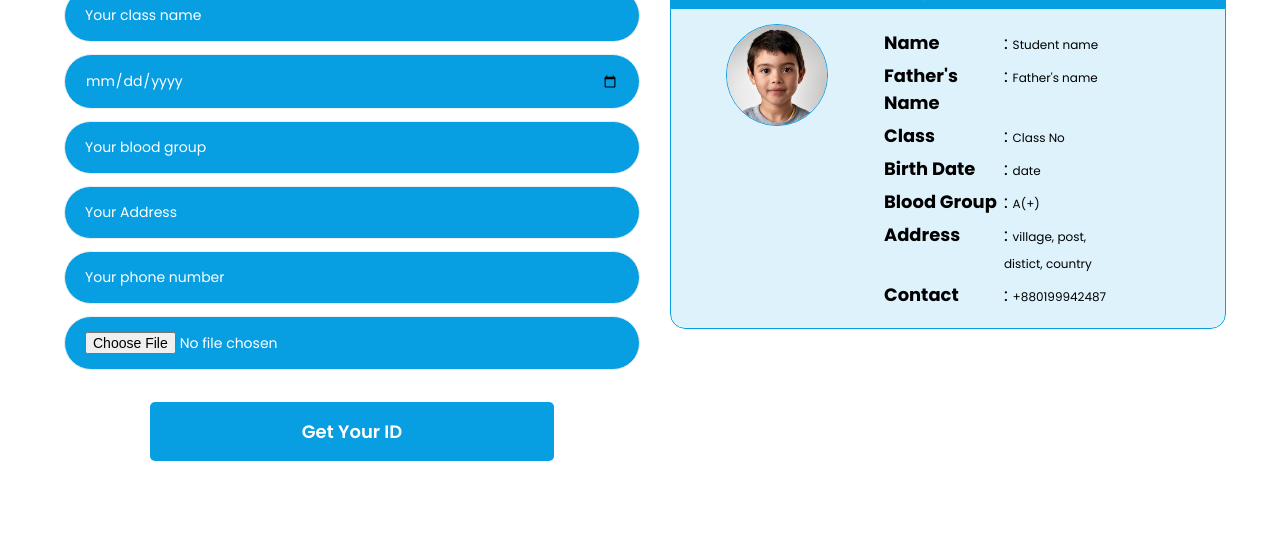
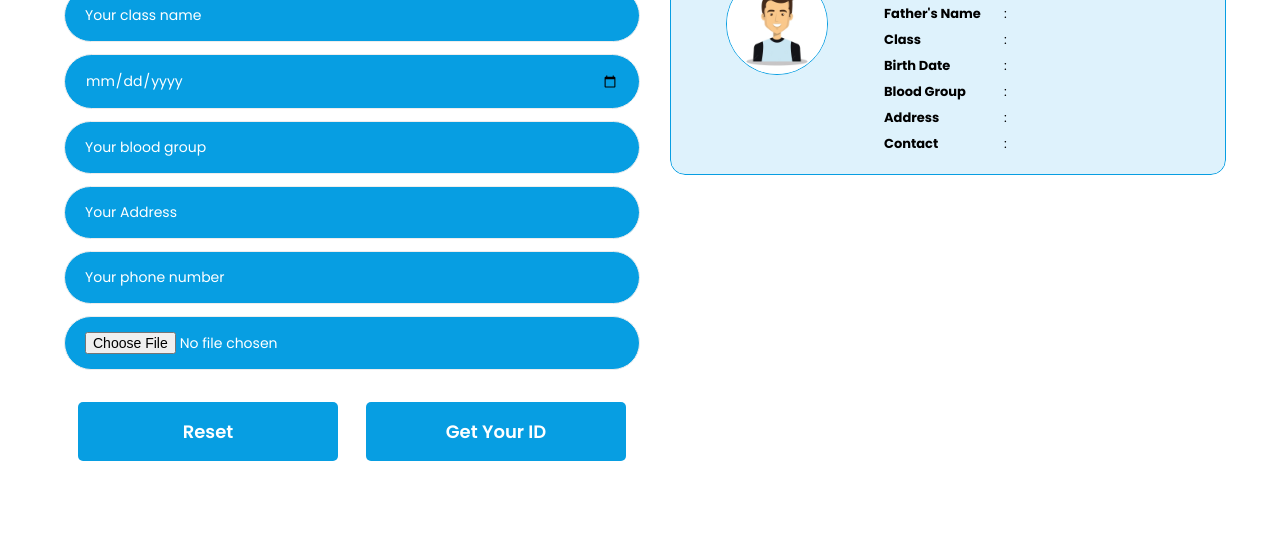
Before and after one commit to khayrul200822/ID-card-maker.github.io, a plain HTML site: page index.html in a window 1280 px wide. Shown: the part 341-900 px from the top of the page. Drawn offline with Linux system fonts and the light colour scheme.

Commit message:
style updated

```diff
--- a/index.html
+++ b/index.html
@@ -24,7 +24,11 @@
                         <input type="number" placeholder="Your phone number" id="phoneNumber" required>
                         <input type="file" accept=".jpg, .jpeg, .png" placeholder="Your phone number"
                             id="idProfileImage" required>
-                        <button id="submit_button" type="submit">Get Your ID</button>
+                            <div class="action_button">
+                                <button id="resetButton" type="reset">Reset</button>
+                                <button id="submit_button" type="submit">Get Your ID</button>
+                            </div>
+
                     </form>
                     <div class="output_id">
                         <div class="main_id_card">
@@ -39,37 +43,37 @@
                             </div>
                             <div class="id_card_body">
                                 <div class="id_profile_img">
-                                    <img id="student_image" src="img/child.jpg" alt="img/child.jpg">
+                                    <img id="student_image" src="img/student.png" alt="img/student.jpg">
                                 </div>
                                 <table class="id_profile_content">
                                     <tr>
                                         <td><b>Name</b></td>
-                                        <td>: <span id="id_name">Student name</span></td>
+                                        <td>: <span id="id_name"></span></td>
 
                                     </tr>
                                     <tr>
                                         <td><b>Father's Name</b></td>
-                                        <td>: <span id="id_father_name">Father's name</span></td>
+                                        <td>: <span id="id_father_name"></span></td>
                                     </tr>
                                     <tr>
                                         <td><b>Class</b></td>
-                                        <td>: <span id="id_class_name">Class No</span></td>
+                                        <td>: <span id="id_class_name"></span></td>
                                     </tr>
                                     <tr>
                                         <td><b>Birth Date</b></td>
-                                        <td>: <span id="id_birthdate">date</span></td>
+                                        <td>: <span id="id_birthdate"></span></td>
                                     </tr>
                                     <tr>
                                         <td><b>Blood Group</b></td>
-                                        <td>: <span id="id_bloodGroup">A(+)</span></td>
+                                        <td>: <span id="id_bloodGroup"></span></td>
                                     </tr>
                                     <tr>
                                         <td><b>Address</b></td>
-                                        <td>: <span id="id_address">village, post, distict, country</span></td>
+                                        <td>: <span id="id_address"></span></td>
                                     </tr>
                                     <tr>
                                         <td><b>Contact</b></td>
-                                        <td>: <span id="id_contact">+880199942487</span></td>
+                                        <td>: <span id="id_contact"></span></td>
                                     </tr>
                                 </table>
                             </div>
--- a/main.js
+++ b/main.js
@@ -10,6 +10,7 @@ const addressInput = document.getElementById("address");
 const phoneNumberInput = document.getElementById("phoneNumber");
 const idImageInput = document.getElementById("idProfileImage");
 const studentFrom = document.getElementById("studentFrom");
+const resetButton = document.getElementById("resetButton");
 
 //output elements
 const nameOutput =document.getElementById("id_name");
@@ -21,17 +22,14 @@ const addressOutput = document.getElementById("id_address");
 const phoneNumberOutput = document.getElementById("id_contact");
 const studentIdImage = document.getElementById("student_image");
 let imgOutput;
+let imageURL;
 idImageInput.addEventListener("input", () => {
     console.log("File input changed");
     if (idImageInput.files.length) {
-        console.log("File selected:", idImageInput.files[0].name);
+
         let selectedImage = idImageInput.files[0];
         // Create a temporary URL for the selected image
-        const imageURL = URL.createObjectURL(selectedImage);
-
-        // Set the temporary URL as the src attribute
-        studentIdImage.src = imageURL;
-
+        imageURL = URL.createObjectURL(selectedImage);
 
     } else {
         console.log("No file selected");
@@ -48,8 +46,22 @@ const formHandler = (event) => {
     addressOutput.textContent = addressInput.value;
     phoneNumberOutput.textContent = phoneNumberInput.value;
     // Save the image URL for later use
+    // Set the temporary URL as the src attribute
+    studentIdImage.src = imageURL;
     imgOutput = imageURL;
 
 
 }
-studentFrom.addEventListener("submit", formHandler)
+const clearData = () => {
+    studentIdImage.src = "img/student.png"
+    nameOutput.textContent = "";
+    fatherNameOutput.textContent = "";
+    classNameOutput.textContent = "";
+    birthDayOutput.textContent = "";
+    bloodGroupOutput.textContent = "";
+    addressOutput.textContent = "";
+    phoneNumberOutput.textContent = "";
+
+}
+studentFrom.addEventListener("submit", formHandler);
+resetButton.addEventListener("click", clearData)
--- a/style.css
+++ b/style.css
@@ -83,7 +83,7 @@
 .content_side form button{
     outline: none;
     border: 1px solid transparent;
-    padding: 15px 20px;
+    padding: 15px 0px;
     background-color: #079EE2;
     color: white;
     width: 70%;
@@ -93,6 +93,8 @@
     transition: .3s;
     margin-top: 20px;
     font-weight: 600;
+    width: 45%;
+    cursor: pointer;
 }
 .content_side form button:hover {
     background-color: white;
@@ -125,7 +127,7 @@
 }
 
 .id_card_body .id_profile_content tr td {
-    font-size: 1.4vw;
+    font-size: 13px;
     width: 120px;
     padding: 3px 0px;
 }
@@ -137,10 +139,10 @@
 .id_card_body .id_profile_content tr td span {
     font-weight: 400;
     color: black;
-    font-size: 12px;
+    font-size: 13px;
 }
 .company_title h3 {
-    font-size: 3vw;
+    font-size: 2.4vw;
     color: white;
 }
 .company_title{
@@ -153,7 +155,10 @@
 .output_id {
     padding: 0px 10px;
 }
-@media only screen and (max-width: 767px) {
+.action_button {
+    display: flex;
+}
+@media only screen and (max-width: 991px) {
     .id_creator_container .container {
         width: 100%;
         padding: 10px 10px;
@@ -174,4 +179,8 @@
     .id_card_body .id_profile_content tr td span{
         font-size: 13px;
     }
+    .action_button {
+        display: flex;
+
+    }
 }
```
Also changed, not shown: img/sdf.jpg (renamed from img/child.jpg), img/student.png (added).
